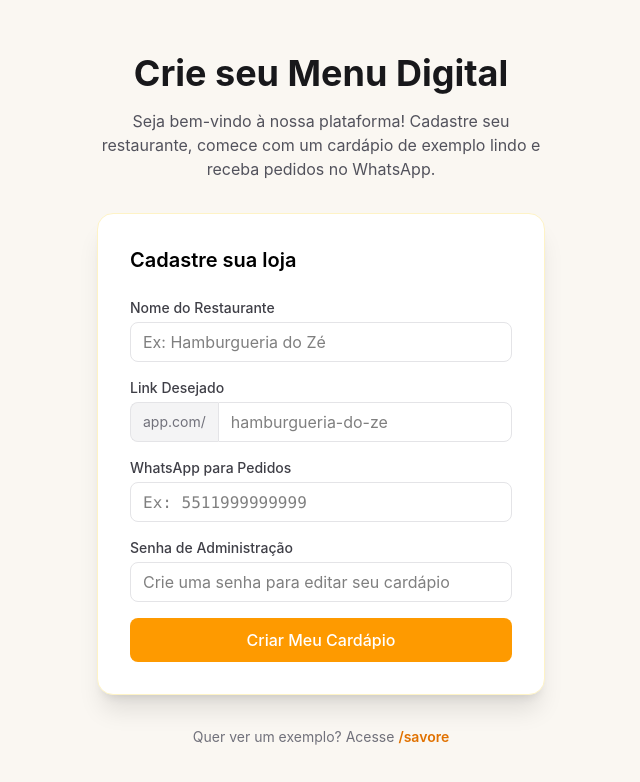
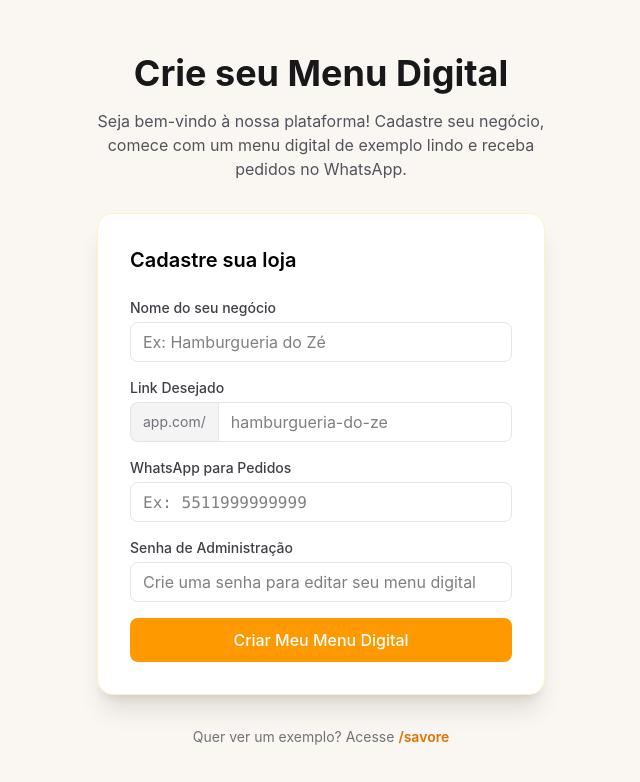
Before and after one commit to ranilsonsilva664-collab/menu-venda-mais-, a React (Vite) app: page / in a window 1280 px wide. Shown: the top 782 px of the page, without its empty margins (319-959 px from the left). Built offline with nearby package versions, Linux system fonts and the light colour scheme.

Commit message:
Fix: Update copywriting to use 'negócio' and 'menu digital' on landing page

```diff
--- a/src/pages/Landing.tsx
+++ b/src/pages/Landing.tsx
@@ -62,14 +62,14 @@ export default function Landing() {
     <div className="min-h-screen bg-[#faf7f2] flex flex-col items-center justify-center p-4">
       <h1 className="text-4xl font-bold text-zinc-900 mb-4 text-center">Crie seu Menu Digital</h1>
       <p className="text-zinc-600 mb-8 text-center max-w-md">
-        Seja bem-vindo à nossa plataforma! Cadastre seu restaurante, comece com um cardápio de exemplo lindo e receba pedidos no WhatsApp.
+        Seja bem-vindo à nossa plataforma! Cadastre seu negócio, comece com um menu digital de exemplo lindo e receba pedidos no WhatsApp.
       </p>
 
       <form onSubmit={createRestaurant} className="bg-white p-8 rounded-2xl shadow-xl max-w-md w-full border border-amber-100">
         <h2 className="text-xl font-semibold mb-6">Cadastre sua loja</h2>
         <div className="space-y-4">
           <div>
-            <label className="block text-sm font-medium text-zinc-700 mb-1">Nome do Restaurante</label>
+            <label className="block text-sm font-medium text-zinc-700 mb-1">Nome do seu negócio</label>
             <input
               required
               value={name}
@@ -114,7 +114,7 @@ export default function Landing() {
               onChange={(e) => setPassword(e.target.value)}
               type="password"
               className="w-full h-10 px-3 rounded-lg border border-zinc-200 focus:border-amber-500 focus:ring-1 focus:ring-amber-500 outline-none transition"
-              placeholder="Crie uma senha para editar seu cardápio"
+              placeholder="Crie uma senha para editar seu menu digital"
             />
           </div>
           <button
@@ -122,7 +122,7 @@ export default function Landing() {
             disabled={loading}
             className="w-full h-11 mt-2 bg-amber-500 hover:bg-amber-600 text-white rounded-lg font-medium transition disabled:opacity-70 flex justify-center items-center gap-2"
           >
-            {loading ? "Criando e populando cardápio..." : "Criar Meu Cardápio"}
+            {loading ? "Criando e populando menu..." : "Criar Meu Menu Digital"}
           </button>
         </div>
       </form>
```
